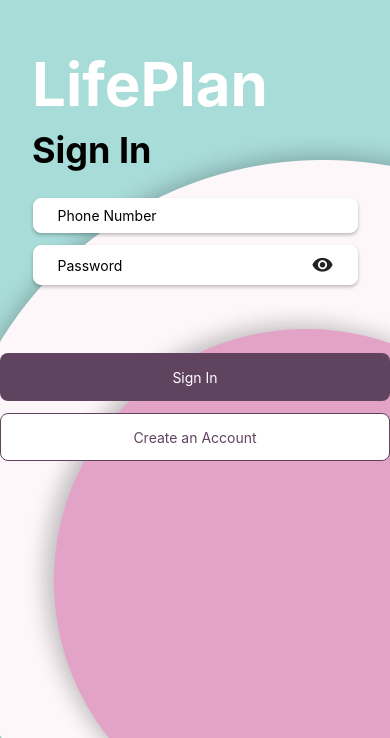
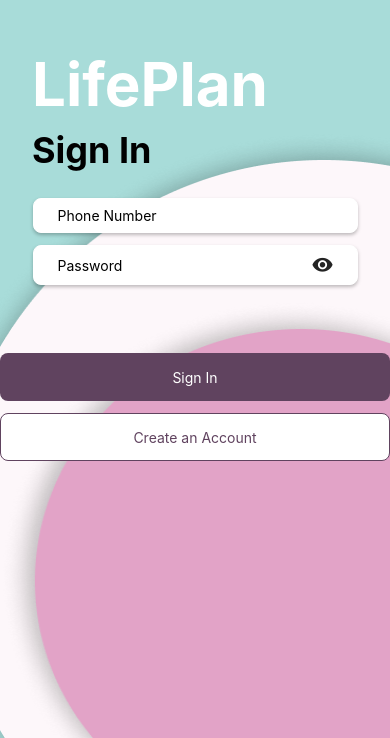
Before and after one commit to cs206g2t5-lifeplan/lifeplan-frontend, a React Native app: screen /SignIn in a window 390 px wide. Shown: the part 106-844 px from the top of the page. Built offline with nearby package versions, Linux system fonts and the light colour scheme.

Commit message:
clean up

```diff
--- a/src/auth/LinkCareRecipientScreen.js
+++ b/src/auth/LinkCareRecipientScreen.js
@@ -11,7 +11,7 @@ const LinkCareRecipientScreen = ({ navigation }) => {
 			<Image className="absolute bottom-0 left-0" source={ellipseWhite} />
 			<Image className="absolute bottom-0 left-0" source={ellipsePink} />
 			<View className="z-10 h-screen w-screen flex-1 flex-col items-center">
-				<Text className="text-white font-bold text-6xl self-start pl-8 pt-32">
+				<Text className="text-white font-bold text-6xl self-start pl-8 pt-8">
 					LifePlan
 				</Text>
 				<Text className="text-black font-bold text-4xl self-start pl-8 pb-4">
--- a/src/auth/SignInScreen.js
+++ b/src/auth/SignInScreen.js
@@ -11,8 +11,18 @@ const SignInScreen = ({ navigation }) => {
 
 	return (
 		<View style={{ backgroundColor: '#A8DCD9' }} className="w-screen h-screen">
-			<Image className="absolute bottom-0 right-0" source={ellipseWhite} />
-			<Image className="absolute bottom-0 right-0" source={ellipsePink} />
+			<Image
+				className="absolute bottom-0 right-0 w-screen"
+				source={ellipseWhite}
+				resizeMethod="scale"
+				resizeMode="stretch"
+			/>
+			<Image
+				className="absolute bottom-0 right-0 w-screen"
+				source={ellipsePink}
+				resizeMethod="scale"
+				resizeMode="stretch"
+			/>
 			<View className="z-10 h-screen w-screen flex-1 flex-col items-center pt-8">
 				<Text className="text-white font-bold text-6xl self-start pl-8 pt-32">
 					LifePlan
--- a/src/auth/SignUpScreen.js
+++ b/src/auth/SignUpScreen.js
@@ -33,7 +33,7 @@ const SignUpScreen = ({ navigation }) => {
 			<Image className="absolute bottom-0 left-0" source={ellipseWhite} />
 			<Image className="absolute bottom-0 left-0" source={ellipsePink} />
 			<View className="z-10 h-screen w-screen flex-1 flex-col items-center pt-2">
-				<Text className="text-white font-bold text-6xl self-start pl-8 pt-32">
+				<Text className="text-white font-bold text-6xl self-start pl-8 pt-16">
 					LifePlan
 				</Text>
 				<Text className="text-black font-bold text-4xl self-start pl-8 pb-8">
--- a/src/home/HomeScreen.js
+++ b/src/home/HomeScreen.js
@@ -87,13 +87,12 @@ const HomeScreen = ({ navigation }) => {
 	const updatePrompt = () => {
 		let data = prompts;
 		let now = new Date();
-		let ptr = 0;
+		let ptr = 1;
 		for (let i = 0; i < data.length; i++) {
 			let d = moment(new Date(data[i][0])).toDate();
 			if (
 				now.getHours() == d.getHours() ||
-				(d.getHours() - now.getHours() == 1 &&
-					d.getMinutes() < now.getMinutes())
+				Math.abs(d.getHours() - now.getHours()) == 1
 			) {
 				ptr = i;
 				break;
```
